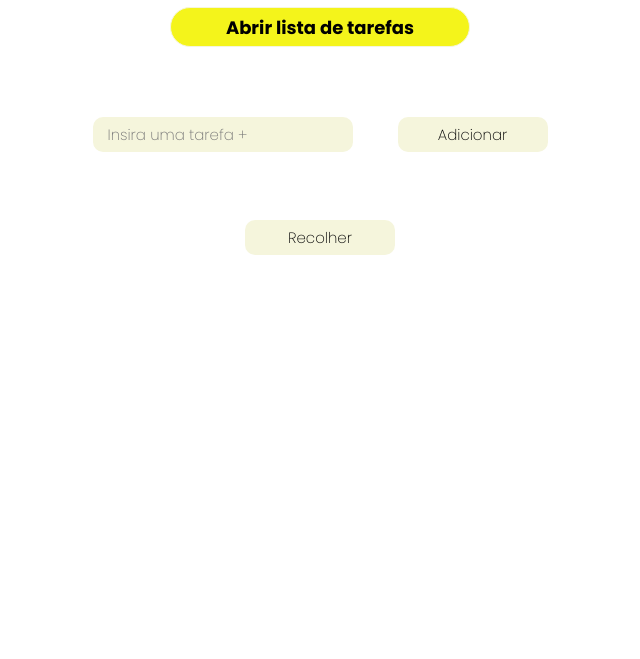
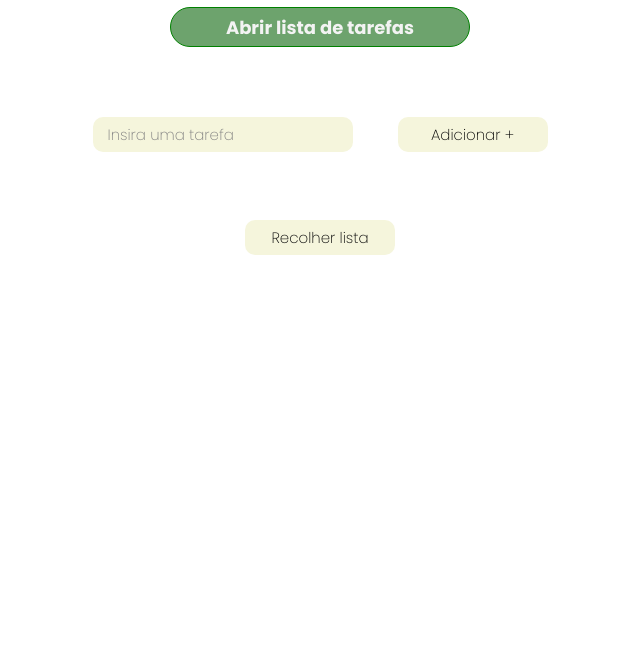
Before and after one commit to Gael-Nogawa/jQuery-lista-de-tarefas, a plain HTML site: page index.html in a window 1280 px wide. Shown: the part 141-800 px from the top of the page, without its empty margins (320-960 px from the left). Drawn offline with nearby package versions, Linux system fonts and the light colour scheme.

Commit message:
finalizando

```diff
--- a/index.html
+++ b/index.html
@@ -16,7 +16,7 @@
         3 - mandar o input para a li ok
         4 - mostrar os input's usando a animação do .slideDown() ok
 
-        5 - clicar e marcar como feito. (text-decoration: line-through)
+        5 - clicar e marcar como feito. (text-decoration: line-through) ok
             mas tem que ser na <li> que esse efeito precisa ter.
 
 
@@ -24,15 +24,15 @@
 
 <body>
     <header>
-        <h1>Fazendo mexer!!!</h1>
+        <h1>Lista de Tarefas</h1>
         <button type="button">Abrir lista de tarefas</button>
     </header>
 
     <div class="container">
         <form>
             <p>
-                <input id="colocando-nova-tarefa" type="text" placeholder="Insira uma tarefa +" required />
-                <button type="submit">Adicionar</button>
+                <input id="colocando-nova-tarefa" type="text" placeholder="Insira uma tarefa" required />
+                <button type="submit">Adicionar +</button>
 
             </p>
 
@@ -40,7 +40,7 @@
 
             </ul>
         </form>
-        <button id="recolher" type="reset">Recolher</button>
+        <button id="recolher">Recolher lista</button>
     </div>
 
     <script src="https://code.jquery.com/jquery-3.7.0.min.js"></script>
--- a/main.js
+++ b/main.js
@@ -2,10 +2,9 @@ $(document).ready(function(){
 
     $('header button').click(function(e){
         $('.container').slideDown();
-
     })
 
-    $('#recolher').click(function(){
+    $('#recolher').click(function(e){
         $('.container').slideUp();
     })
 
@@ -13,20 +12,14 @@ $(document).ready(function(){
         e.preventDefault();
 
         const inputTarefa = $('#colocando-nova-tarefa').val();
-
-        console.log(inputTarefa)
         const novaTarefa = $(`<li>${inputTarefa}</li>`);
         $(novaTarefa).appendTo('ul');
-        console.log('elemento1');
 
         $(novaTarefa).on('click', function(){
             const liRisc = $(novaTarefa).toggleClass('riscado');
-            console.log('elemento2')
+
         })
         $('#colocando-nova-tarefa').val(' ');
 
     })
-
-
-
 })
--- a/style.css
+++ b/style.css
@@ -16,13 +16,14 @@ header {
 }
 
 header button{
-    background-color: rgb(244, 244, 27);
-    border-radius: 20px;
+    width: 300px;
+    height: 40px;
     font-size: 18px;
     font-weight: 700;
-    width: 300px;
-    height: 40px;
-    border: 1px solid beige;
+    border-radius: 20px;
+    background-color: rgb(109, 163, 109);
+    border: 1px solid green;
+    color: #f3f3f3;
 }
 
 h1 {
@@ -51,11 +52,17 @@ p {
     justify-content: space-between;
 }
 
-input{
+p input{
     padding-left: 15px;
     width: 260px;
 }
-button {
+
+p input::placeholder {
+    color: gray;
+    text-align: start;
+}
+
+p button {
     width: 150px;
 }
 
@@ -70,19 +77,21 @@ ul {
     border-radius: 10px;
 }
 ul li{
-    padding-bottom: 10px;
+    padding: 10px;
     font-size: 16px;
     letter-spacing: 1.5px;
     text-transform: capitalize;
 }
 
 ul li::marker {
-    color: purple;
+    color: gray;
 
 }
 
 ul li:hover {
     cursor: pointer;
+    background-color: antiquewhite;
+    border-radius: 10px;
 }
 
 .riscado {
@@ -96,4 +105,5 @@ ul li:hover {
     align-items: center;
     justify-content: center;
     margin: 10px auto;
+    width: 150px;
 }
```
